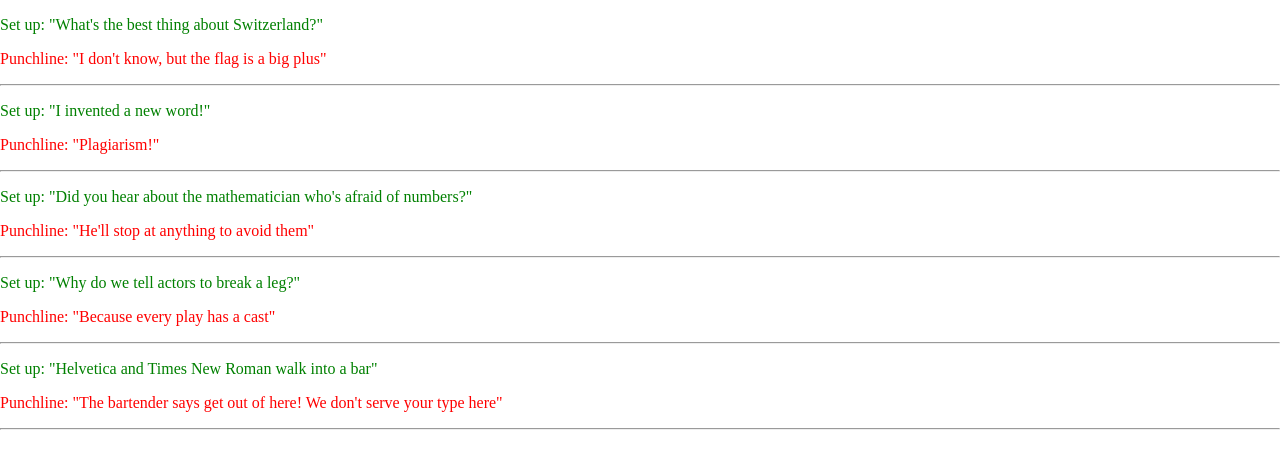
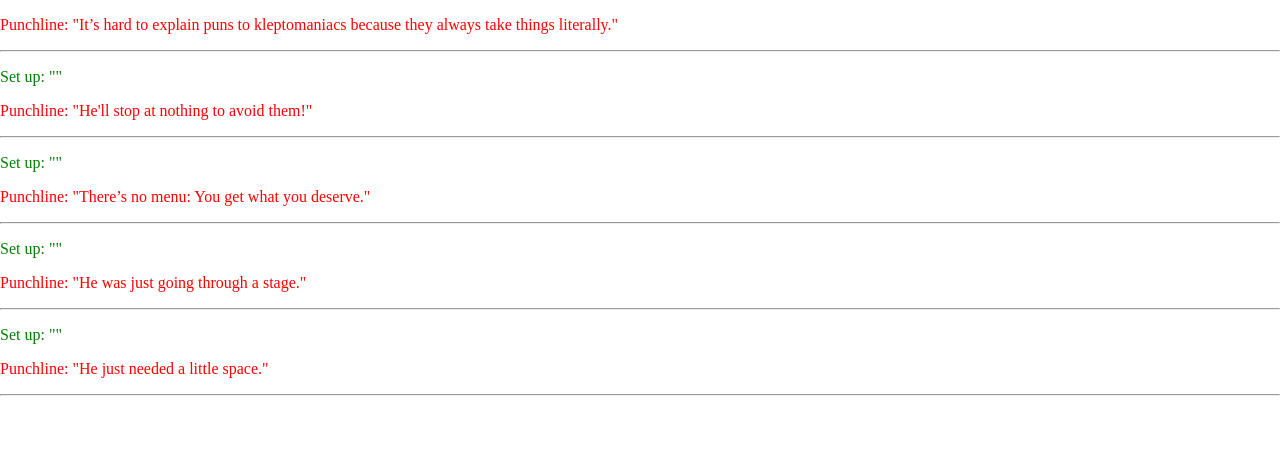
Before and after one commit to schwarro/scrimba, a React (Create React App) app in the folder test-app/: page / in a window 1280 px wide. Shown: the top 468 px of the page. Built offline with nearby package versions, Linux system fonts and the light colour scheme.

Commit message:
cleaned up code

```diff
--- a/test-app/src/App.js
+++ b/test-app/src/App.js
@@ -33,35 +33,26 @@ function App() {
 
   return (
     <div>
+            <Joke punchLine="It’s hard to explain puns to kleptomaniacs because they always take things literally." />
+
             <Joke
-        joke={{
-          setUp: "What's the best thing about Switzerland?",
-          punchline: "I don't know, but the flag is a big plus"
-        }}
+                question="Did you hear about the mathematician who's afraid of negative numbers?"
+                punchLine="He'll stop at nothing to avoid them!"
             />
+
             <Joke
-          joke={{
-            setUp: "I invented a new word!",
-            punchline: "Plagiarism!"
-          }}
+                question="Hear about the new restaurant called Karma?"
+                punchLine="There’s no menu: You get what you deserve."
             />
+
             <Joke
-          joke={{
-            setUp: "Did you hear about the mathematician who's afraid of numbers?",
-            punchline: "He'll stop at anything to avoid them"
-          }}
+                question="Did you hear about the actor who fell through the floorboards?"
+                punchLine="He was just going through a stage."
             />
+
             <Joke
-          joke={{
-            setUp: "Why do we tell actors to break a leg?",
-            punchline: "Because every play has a cast"
-          }}
-        />
-        <Joke
-          joke={{
-            setUp: "Helvetica and Times New Roman walk into a bar",
-            punchline: "The bartender says get out of here! We don't serve your type here"
-          }}
+                question="Did you hear about the claustrophobic astronaut?"
+                punchLine="He just needed a little space."
             />
       </div>
   )
--- a/test-app/src/components/Joke.js
+++ b/test-app/src/components/Joke.js
@@ -4,8 +4,8 @@ function Joke(props) {
 
   return(
     <div>
-      <p style={{color: "green", display: !props.question ? "block" : "none"}}>Set up: "{props.joke.setUp}"</p>
-      <p style={{color: "red"}}>Punchline: "{props.joke.punchline}"</p>
+      <p style={{color: "green", display: props.question ? "block" : "none"}}>Set up: "{props.setUp}"</p>
+      <p style={{color: "red"}}>Punchline: "{props.punchLine}"</p>
       <hr />
     </div>
   )
```
Lines whose indentation alone changed are shown as unchanged.
